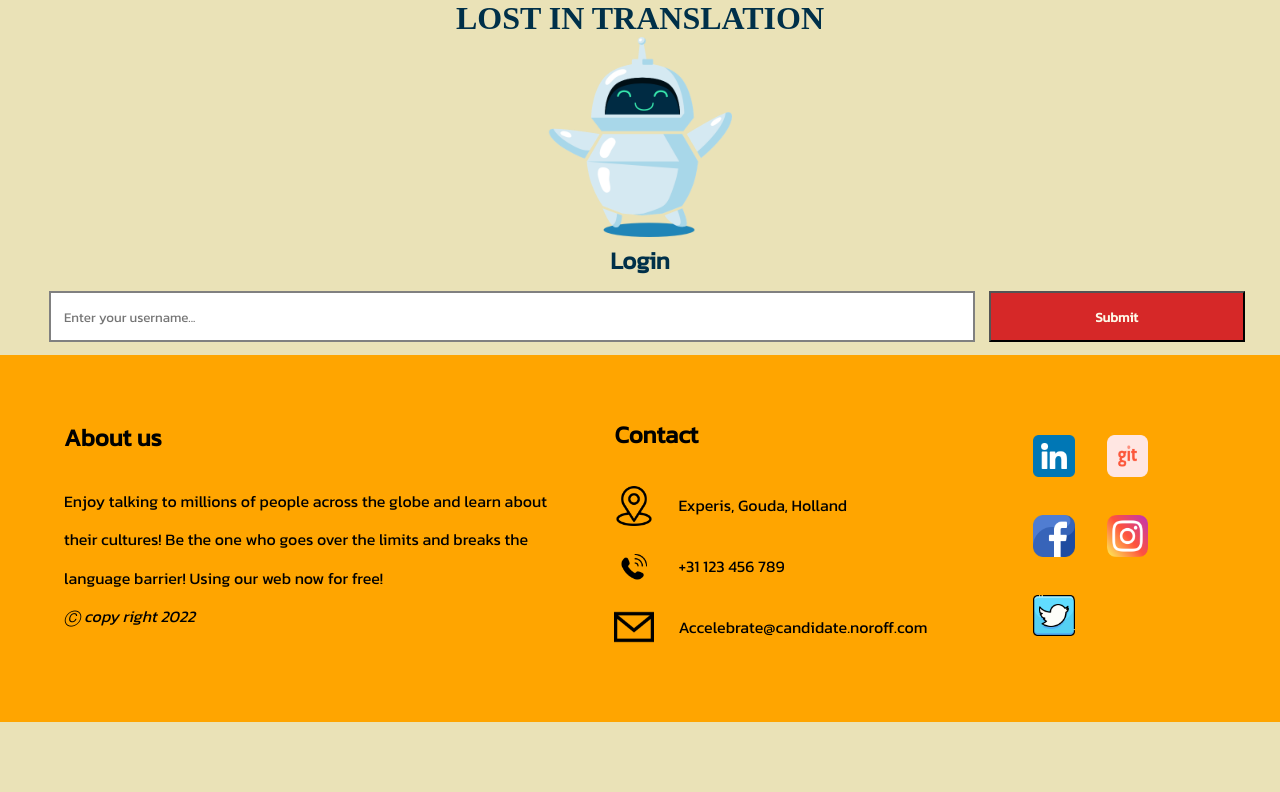
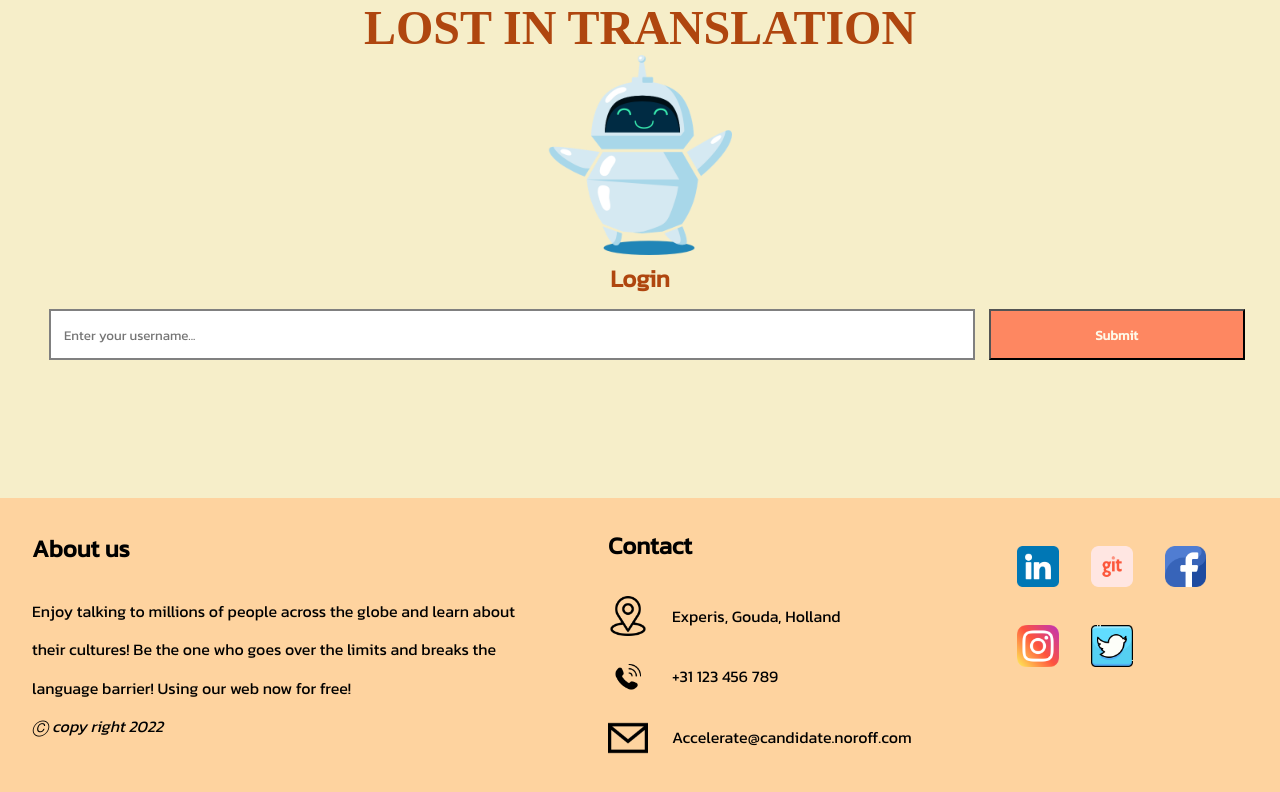
Before and after one commit to ctrl-alt-fenna/assignment-2, a React (Create React App) app: page / in a window 1280 px wide. Shown: the top 792 px of the page. Built offline with nearby package versions, Linux system fonts and the light colour scheme; no server answers; a web font is replaced by a local one.

Commit message:
changing main color and button

```diff
--- a/src/components/Footer/Footer.jsx
+++ b/src/components/Footer/Footer.jsx
@@ -18,7 +18,7 @@ const Footer = () => {
 				<>
           <div className="about-us">
             <h3>About us</h3>
-            <p>Enjoy talking to millions of people across the globe and learn about their cultures! Be the one who goes over the limits and breaks the language barrier! Using our web now for free!</p>
+            <p id="text-about-us">Enjoy talking to millions of people across the globe and learn about their cultures! Be the one who goes over the limits and breaks the language barrier! Using our web now for free!</p>
             <em id="copyright">Ⓒ copy right 2022</em>
           </div>
 
@@ -34,7 +34,7 @@ const Footer = () => {
               </div>
               <div className="email">
                 <img src={Email} alt="email icon"></img>
-                <p>Accelebrate@candidate.noroff.com</p>
+                <p>Accelerate@candidate.noroff.com</p>
               </div>
           </div>
 
--- a/src/index.css
+++ b/src/index.css
@@ -5,11 +5,12 @@
 
 @import url('https://unpkg.com/ionicons@4.5.10-0/dist/ionicons.js');
 :root {
-    --button-background: #d62828;
-    --title-color: #003049;
+    --button-background: #FE8761;
+    --title-color: #AF460F;
     --nav-item-color: #fcbf49;
-    --nav-bar-color: #f77f00;
+    --nav-bar-color: #FE8761;
     --text-bright: #fefae9;
+    --footer-background: #FED39F;
 }
 
 * {
@@ -18,7 +19,7 @@
 }
 
 body {
-    background-color: #eae2b7;
+    background-color: #F6EEC9;
     text-align: center;
     padding: 0;
     -webkit-font-smoothing: antialiased;
@@ -33,16 +34,17 @@ nav {
 }
 
 nav * {
-    background-color: orange;
+    background-color: var(--nav-bar-color);
     color: var(--text-bright);
-    padding: 0.6em 1.2em;
-    margin: 0.6em 1em;
+    padding: 0.4em 1em;
+    margin: 0.6em 1em 1em 0em;
     width: auto;
     text-decoration: none;
     font-weight: bold;
     border: none;
-    font-size: 2em;
+    font-size: 1.5em;
     align-content:center;
+
 }
 
 input {
@@ -61,10 +63,11 @@ code {
     font-family: 'Love Ya Like A Sister', serif;
     font-weight: bold;
     text-transform: uppercase;
+    font-size: 3em;
 }
 
 #sub-title,
-#title {
+#title, #title-translate-history {
     color: var(--title-color)
         /* text-trans */
 }
@@ -110,17 +113,19 @@ code {
     margin-left: auto;
     margin-right: auto;
     display: flex;
+    justify-content: space-around;
 }
 
 .profile-btn {
     flex-grow:1;
     background-color: var(--button-background);
     color: var(--text-bright);
-    padding: 1em;
+    padding: 2em;
     margin: 0.5em;
     font-weight: bold;
     border: 2px solid transparent;
     cursor: pointer;
+    width:12em;
 }
 
 .profile-btn:hover,
@@ -138,7 +143,7 @@ nav a:hover,
 
 #title-translate-history{
   font-size: 2em;
-  color: #003049;
+  color: var(--title-color);
 }
 #history-list{
   line-height: 3em;
@@ -151,11 +156,15 @@ nav a:hover,
 
 /* styling for footer */
 footer {
-  background-color: orange;
+  background-color: var(--footer-background);
   display: flex;
-  padding: 2em;
-  /* margin-top:2em; */
   text-align: left;
+  position: absolute;
+  bottom: 0;
+  width:100%;
+  box-sizing: border-box;
+  justify-content:space-around;
+  max-height: 26em;
 }
 footer h3 {
   font-size: 1.5em;
@@ -178,6 +187,8 @@ footer h3 {
 }
 .about-us{
   width: auto;
+  max-height: 12em;
+  /* object-fit:scale-down; */
   line-height: 2.4em;
   max-width: 40%;
 }
```
